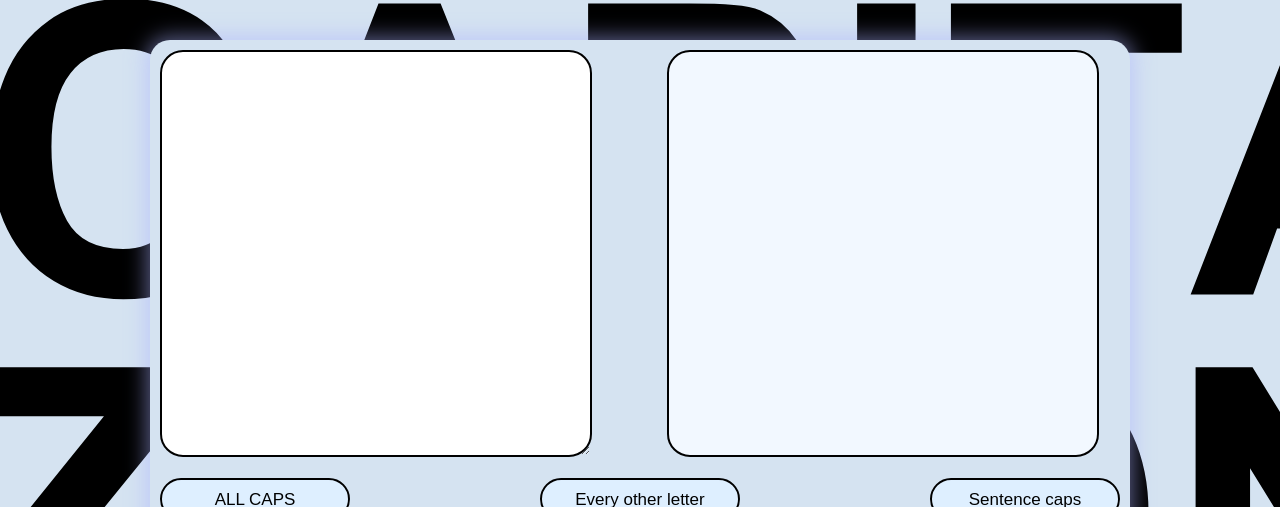
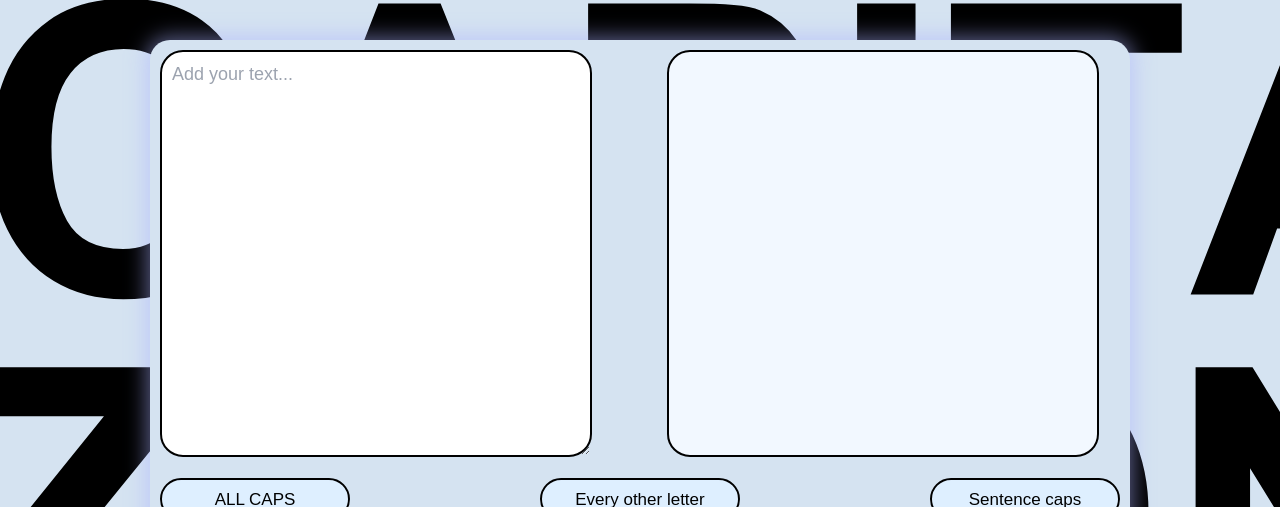
Before and after one commit to letmeeatbrioche/capitalization-app, a Next.js app: page / in a window 1280 px wide. Shown: the top 507 px of the page. Built offline with nearby package versions, Linux system fonts and the light colour scheme.

Commit message:
Add input placeholder

```diff
--- a/src/components/Form.tsx
+++ b/src/components/Form.tsx
@@ -61,7 +61,7 @@ const Form = () => {
   return (
     <div className="container shadow-container-shadow z-50 bg-[#d5e3f1] rounded-[20px] max-w-[980px] my-[40px] mx-auto h-[90vh] p-2.5">
       <form className="form bg-[#d5e3f1] grid grid-cols-7 grid-rows-[3fr_3%_1fr_1fr] h-full w-full" onSubmit={handleSubmit}>
-        <textarea className="user-input font-arial-sans text-[18px] bg-[rgb(242, 248, 255)] border-2 border-black border-solid rounded-[23px] col-[1_/_span_3] w-[105%] p-2.5" name="userText" value={text} onChange={(event) => handleInputChange(event)} />
+        <textarea className="user-input font-arial-sans text-[18px] bg-[rgb(242, 248, 255)] border-2 border-black border-solid rounded-[23px] col-[1_/_span_3] w-[105%] p-2.5" name="userText" placeholder="Add your text..." value={text} onChange={(event) => handleInputChange(event)} />
 
         <Result transformedText={transformed} />
 
@@ -77,7 +77,7 @@ const Form = () => {
               <input className="option every-other-letter hidden" type="radio" name="option" value="Every other letter" id="every-other-letter" onChange={() => handleOptionClick('special')} />
               <label htmlFor="every-other-letter" className="cursor-pointer bg-[#deefff] hover:bg-[#e2ecf6] h-8 w-[200px] p-label-padding text-[17px] border-2 border-black border-solid rounded-[2rem] text-center justify-self-center order-1">Every other letter</label>
 
-              <label className="checkbox-label relative -top-[25px] h-8  p-checkbox-padding text-[17px] rounded-[2rem] text-center justify-self-center order-2" htmlFor="checkbox" style={{cursor: everyOtherLetterSelected ? 'pointer' : undefined, backgroundColor: checkboxActive ? '#c7d3ff' : 'transparent', border: checkboxActive ? 'solid 2px black': 'none'}}>
+              <label className="checkbox-label relative -top-[25px] h-8 p-checkbox-padding text-[17px] rounded-[2rem] text-center justify-self-center order-2" htmlFor="checkbox" style={{cursor: everyOtherLetterSelected ? 'pointer' : undefined, backgroundColor: checkboxActive ? '#c7d3ff' : 'transparent', border: checkboxActive ? 'solid 2px black': 'none'}}>
                 <input className="checkbox" type="checkbox" name="first" id="checkbox" disabled={everyOtherLetterSelected ? false : true}  checked={checkboxActive} onClick={handleCheckboxClick} />
                 Cap. the FIRST letter
               </label>
```
